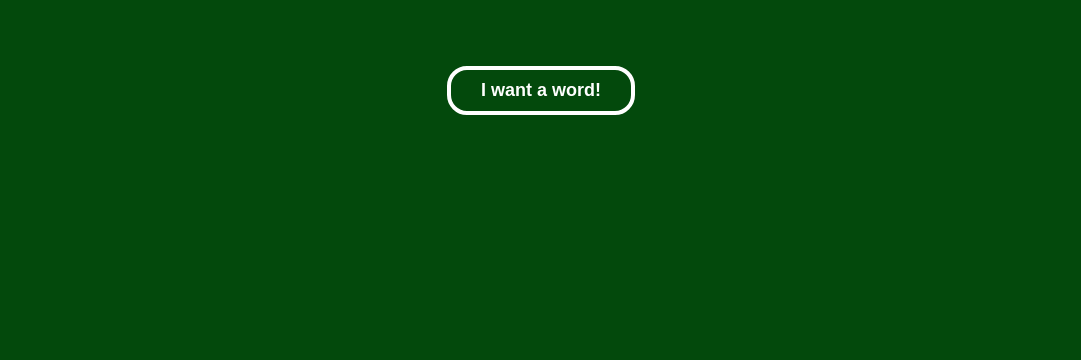
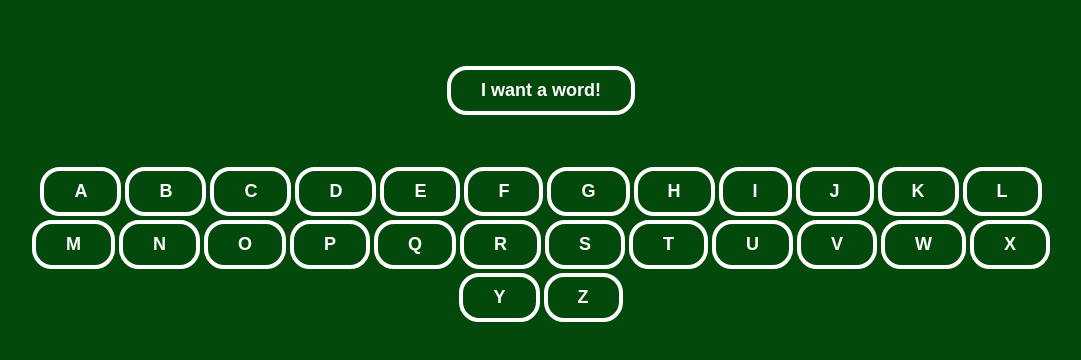
Before and after one commit to DorottyaVarju/feed-the-mouse, a React (Create React App) app: page / in a window 1280 px wide. Shown: the top 360 px of the page, without its empty margins (99-1180 px from the left). Built offline with nearby package versions, Linux system fonts and the light colour scheme.

Commit message:
continued to work on the component LettersToTry

```diff
--- a/src/App.js
+++ b/src/App.js
@@ -1,12 +1,14 @@
 import './App.css';
 import './components/WordToGuess.js';
 import WordToGuess from './components/WordToGuess.js';
+import LettersToTry from './components/LettersToTry.js';
 
 function App() {
   return (
     <div className="App">
       <p id = "wordToGuess"></p>
       <WordToGuess></WordToGuess>
+      <LettersToTry></LettersToTry>
     </div>
   );
 }
--- a/src/components/LettersToTry.js
+++ b/src/components/LettersToTry.js
@@ -0,0 +1,30 @@
+import React from "react";
+import '../css/LettersToTry.css';
+
+function LettersToTry(){
+
+    const abc = ['A','B','C','D','E','F','G','H','I','J','K','L','M','N','O','P','Q','R','S','T','U','V','W','X','Y','Z']
+
+    let word = 'APPLE';
+    let i, j;
+    let elementsToReturn = [];
+
+
+    abc.forEach((item, index)=>{
+        elementsToReturn.push(<button type="button" className="letters" key={index} onClick={() => isThisLetterInTheWord(item)}>{item}</button>);
+    })
+
+
+    function isThisLetterInTheWord(letterOfAbc){
+        (Array.from(word)).forEach(letterOfWord=>{
+            if(letterOfWord === letterOfAbc){
+                console.log(letterOfAbc);
+            }
+        });
+    }
+
+    return <div id="elementsToReturn">{elementsToReturn}</div>;
+
+}
+
+export default LettersToTry;
--- a/src/components/WordToGuess.js
+++ b/src/components/WordToGuess.js
@@ -6,15 +6,15 @@ function WordToGuess(){
     function returnAWordToGuess() {
 
         const setOfWords = [
-            'apple',
-            'pear',
-            'orange',
-            'bread',
-            'table',
-            'computer',
-            'mouse',
-            'bed',
-            'flower'
+            'APPLE',
+         /*   'PEAR',
+            'ORANGE',
+            'BREAD',
+            'TABLE',
+            'COMPUTER',
+            'MOUSE',
+            'BED',
+            'FLOWER' */
         ];
         const elementToSetItsInnertext = document.getElementById('wordToGuess');
 
--- /dev/null
+++ b/src/css/LettersToTry.css
@@ -0,0 +1,8 @@
+.letters{
+    margin: 2px;
+}
+
+#elementsToReturn{
+    margin: 50px auto;
+    width: 80%;
+}
```
